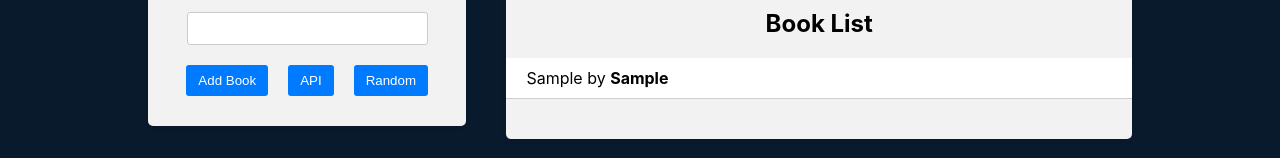
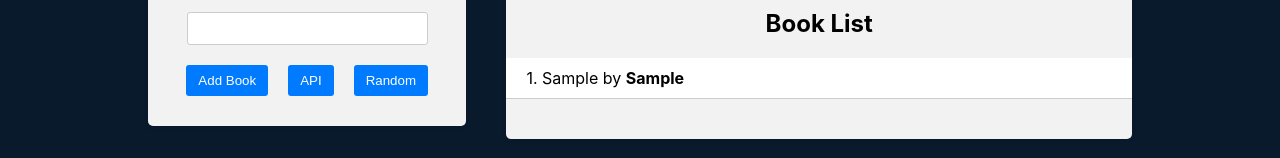
Before and after one commit to Garted/book-app, a React (Create React App) app in the folder frontend/: page / in a window 1280 px wide. Both pictures are taken after typing "Sample", "Sample" into the empty fields and a click on the button "Add Book". Shown: the part 282-440 px from the top of the page. Built offline with nearby package versions, Linux system fonts and the light colour scheme.

Commit message:
add uuid

```diff
--- a/frontend/package.json
+++ b/frontend/package.json
@@ -11,6 +11,7 @@
     "react-dom": "^18.3.1",
     "react-redux": "^9.1.2",
     "react-scripts": "5.0.1",
+    "uuid": "^10.0.0",
     "web-vitals": "^2.1.4"
   },
   "scripts": {
--- a/frontend/src/components/BookForm/BookForm.js
+++ b/frontend/src/components/BookForm/BookForm.js
@@ -1,8 +1,8 @@
 import { useState } from 'react';
+import { useDispatch } from 'react-redux';
+import { v4 as uuidv4 } from 'uuid';
+import { addBook } from '../../redux/books/actionCreator';
 import './BookForm.css';
-
-import { addBook } from '../../redux/books/actionCreator';
-import { useDispatch } from 'react-redux';
 
 const BookForm = () => {
     const [title, setTitle] = useState('');
@@ -12,7 +12,7 @@ const BookForm = () => {
     const handleSumbit = (e) => {
         e.preventDefault();
         if (title && author) {
-            dispatch(addBook({ title, author }));
+            dispatch(addBook({ title, author, id: uuidv4() }));
             setTitle('');
             setAuthor('');
         }
--- a/frontend/src/components/BookList/BookList.js
+++ b/frontend/src/components/BookList/BookList.js
@@ -1,5 +1,5 @@
+import { useSelector } from 'react-redux';
 import './BookList.css';
-import { useSelector } from 'react-redux';
 
 const BookList = () => {
     const books = useSelector((state) => state.books);
@@ -13,9 +13,10 @@ const BookList = () => {
             ) : (
                 <ul>
                     {books.map((book, index) => (
-                        <li key={index}>
+                        <li key={book.id}>
                             <div className="book-info">
-                                {book.title} by <strong>{book.author}</strong>
+                                {++index}. {book.title} by{' '}
+                                <strong>{book.author}</strong>
                             </div>
                         </li>
                     ))}
```
Also changed, not shown: 1 other file (tests, documents, lock files or other folders).
